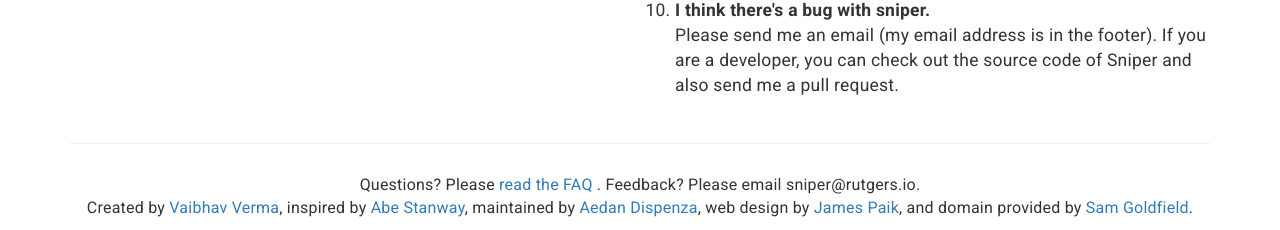
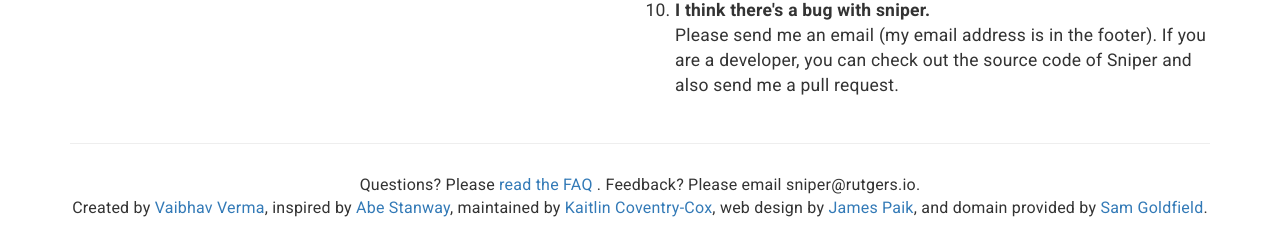
Before and after one commit to v/sniper, a Flask app: page /faq in a window 1280 px wide. Shown: the part 1047-1277 px from the top of the page. Run offline with Flask 2, Linux system fonts and the light colour scheme; parts of the project's set-up code (start-up, migrations or seed data) failed here and were passed over; some libraries are stand-ins or nearby versions.

Commit message:
Updated site maintainer

```diff
--- a/templates/layout.html
+++ b/templates/layout.html
@@ -35,7 +35,7 @@
             </div>
 			<footer class="text-center animated fadeIn"> Questions? Please <a href="/faq"> read the FAQ </a>. Feedback? Please email sniper@<span style="display:none">CantParseMeBro</span>rutgers.io.
 			<br>
-			Created by <a href="http://vverma.net"> Vaibhav Verma</a>, inspired by <a href="http://abe.is">Abe Stanway</a>, maintained by <a href="http://github.com/adispen"> Aedan Dispenza</a>, web design by <a href="http://jpaik.me"> James Paik</a>, and domain provided by <a href="https://twitter.com/samgdf"> Sam Goldfield</a>. </footer>
+			Created by <a href="http://vverma.net"> Vaibhav Verma</a>, inspired by <a href="http://abe.is">Abe Stanway</a>, maintained by <a href="http://github.com/kaitcov"> Kaitlin Coventry-Cox</a>, web design by <a href="http://jpaik.me"> James Paik</a>, and domain provided by <a href="https://twitter.com/samgdf"> Sam Goldfield</a>. </footer>
         </div>
         <a href="https://github.com/v/sniper"><img id="github" style="position: absolute; top: 0; right: 0; border: 0;" src="https://s3.amazonaws.com/github/ribbons/forkme_right_red_aa0000.png" alt="Fork me on GitHub"></a>
         <script type="text/javascript" src="{{ url_for('static', filename='js/jquery.min.js') }}"></script>
```
